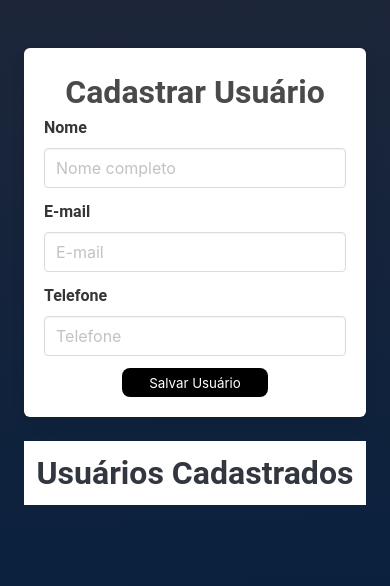
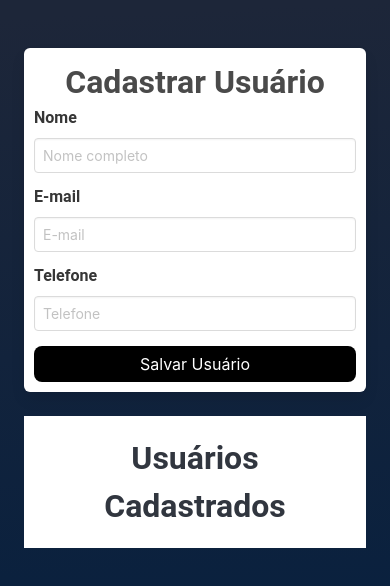
Before and after one commit to joaoguiaguiar/CRUD-de-Objetos, a plain HTML site: page index.html in a window 390 px wide. Drawn offline with nearby package versions, Linux system fonts and the light colour scheme.

Commit message:
Adicionei suporte responsivo ao formulário

```diff
--- a/CSS/style.css
+++ b/CSS/style.css
@@ -64,3 +64,54 @@ input {
     border: 1px solid #ccc;
     margin: 5px 0;
 }
+
+@media (max-width: 768px) {
+    main {
+        width: 100%;
+    }
+
+    form {
+        padding: 10px;
+    }
+
+    .container__botao {
+        display: flex;
+        justify-content: center;
+        margin-top: 15px;
+    }
+
+    button {
+        width: 100%;
+        font-size: 18px;
+    }
+
+    .input {
+        font-size: 16px;
+        padding: 10px;
+    }
+
+    h2 {
+        font-size: 22px;
+        text-align: center;
+    }
+
+    .has-background-white {
+        padding: 10px;
+    }
+}
+
+/* Para telas menores que 480px (smartphones pequenos) */
+@media (max-width: 480px) {
+    h2 {
+        font-size: 18px;
+    }
+
+    .input {
+        font-size: 14px;
+        padding: 8px;
+    }
+
+    button {
+        font-size: 16px;
+    }
+}
```
